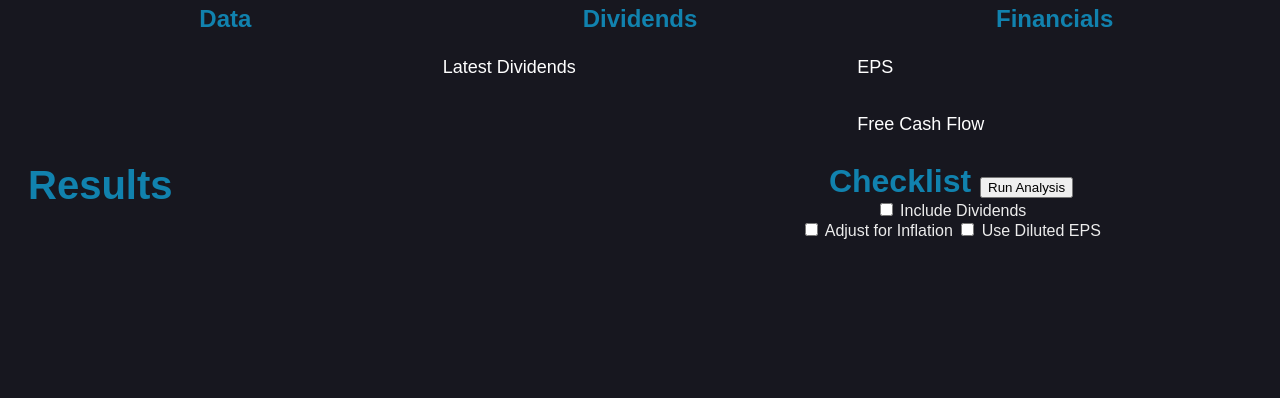
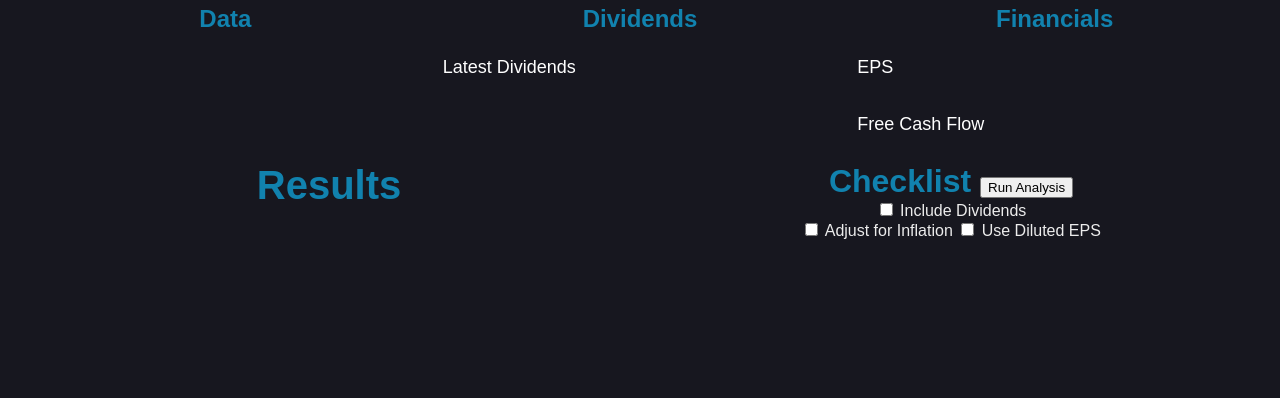
Before and after one commit to JacoboT27/StockAnalyzer, a Flask app: page / in a window 1280 px wide. Shown: the part 1574-1972 px from the top of the page. Run offline with Flask 3, Linux system fonts and the light colour scheme.

Commit message:
center results

```diff
--- a/static/style.css
+++ b/static/style.css
@@ -156,3 +156,7 @@ label {
   text-align: left;
   font-size: 20px;
 }
+
+.results h1 {
+  text-align: center;
+}
```
